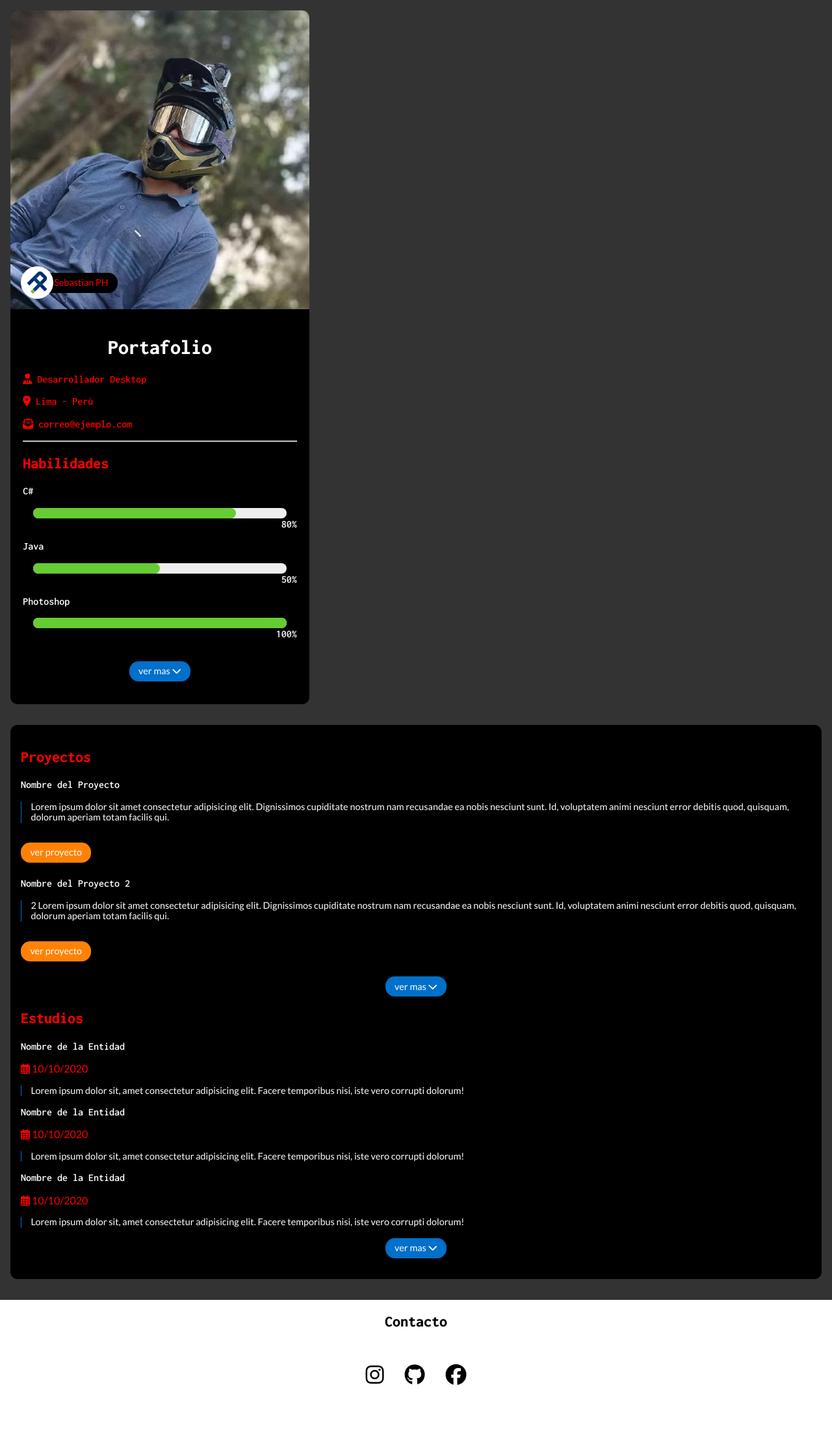
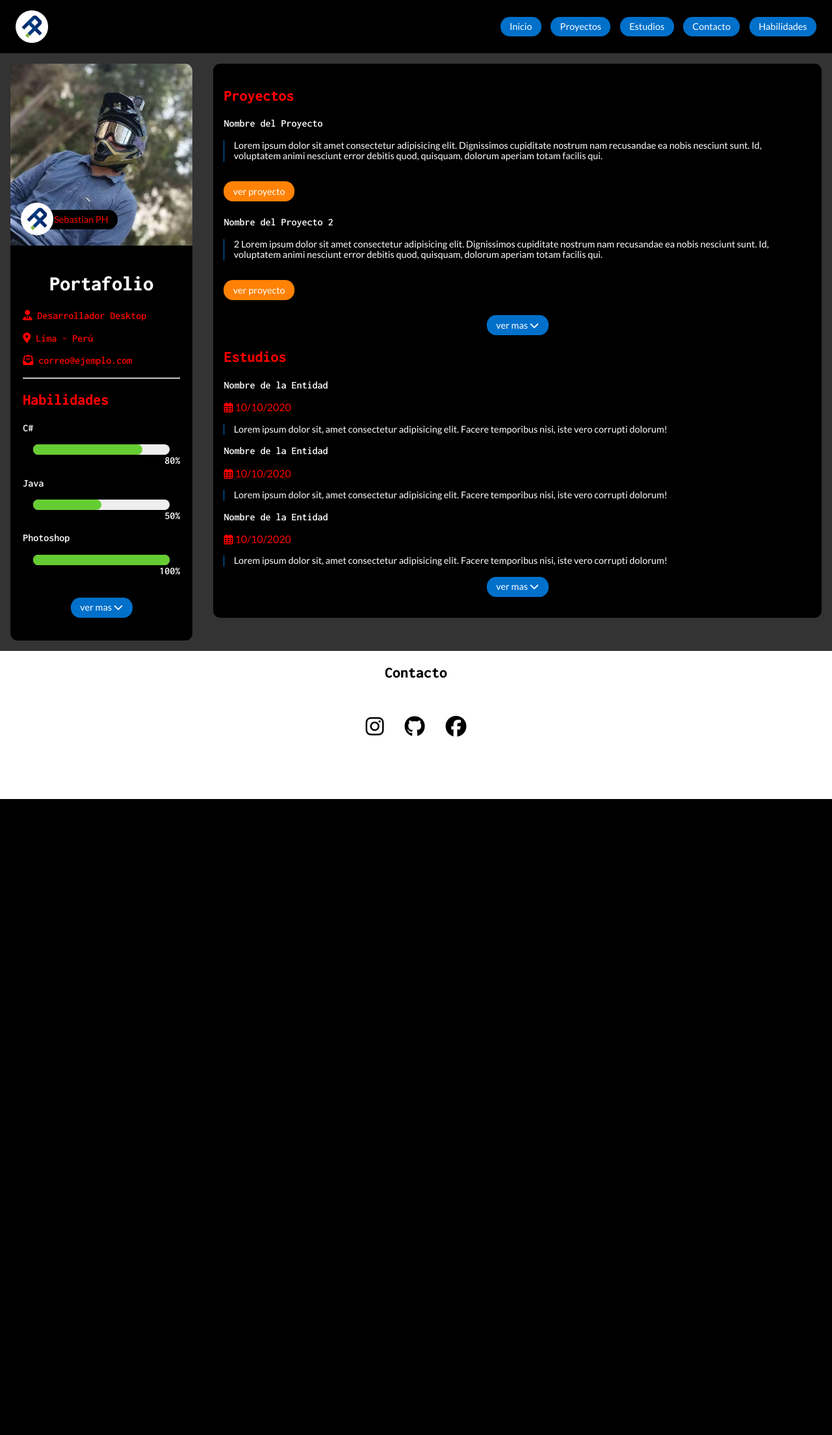
Before and after one commit to jotajotadev/sebastianeph.github.io, a PHP site: page / in a window 1280 px wide. Shown: the top 2209 px of the page at 65% size. After the commit the page ends 1230 px from the top, so only its background shows below. Run offline with PHP 8.4, Linux system fonts and the light colour scheme; some libraries are stand-ins or nearby versions.

Commit message:
Esta es la version Desktop del sitio web

```diff
--- a/css/styles.css
+++ b/css/styles.css
@@ -40,17 +40,54 @@ font-family: 'Lato', sans-serif;
 body {
     background-color: var(--background-color, #333);
 }
+.background-header {
+    background-color: var(--background-items, #000);
+}
+.header {
+    margin: 0 auto;
+    max-width: 1366px; /*ancho de pantalla mas usado actualmente*/
+    background-color: var(--background-items, #000);
+    display: flex;
+    box-sizing: border-box;
+    padding: 1em 1.5em;
+    justify-content: space-between;
+    font-family: 'Lato', sans-serif;
+    align-items: center;
+}
+.logo-header {
+    width: 50px;
+    height: 50px;
+}
+.contenedor-item {
+    display: flex;
+    margin: 0;
+    list-style: none;
+}
+.item a {
+    display: block;
+    padding: 0.5em 1em;
+    color: var(--text-color, #fff);
+    text-decoration: none;
+    background-color: var(--button-color-primary, #0070CA);
+    border-radius: 1em;
+    margin-left: 1em;
+    font-size: 0.9em;
+}
+.item a:hover {
+    background-color: var(--text-color, #fff);
+    font-weight: 800;
+    color: var(--button-color-primary, #0070CA);
+}
 .contenedor-A, .contenedor-B{
     background-color: var( --background-items, #000);
     color: var( --text-color, #fff); /*revisar si se puede optmizar*/
     border-radius: 0.7em;
     margin-right: 1em;
     margin-left: 1em;
-    margin-bottom: 2em;
+    margin-bottom: 1em;
+    margin-top: 1em;
 }
 .contenedor-A {
-    max-width: 460px;
-    margin-top: 1em;
     overflow: hidden;
 }
 .contenedor-foto {
@@ -59,9 +96,8 @@ body {
     flex-direction: column;
     position: relative;
 }
-.contenedor-foto img {
-    width: 100%;
-    max-width: 460px;
+.img-portada {
+    max-width: 100%; /*imagen responsive no borrar*/
 }
 .contenedor-logo {
     position: absolute;
@@ -174,3 +210,13 @@ este comentario divide los estilos de la seccion lateral derecha
     margin: 0.5em;
     font-size: 2em;
 }
+
+@media (min-width:600px){
+    .contenedor-layout {
+        margin: 0 auto;
+        max-width: 1366px;
+        display: flex;
+        justify-content: center;
+        align-items: flex-start;
+    }
+}
--- a/index.html
+++ b/index.html
@@ -13,10 +13,26 @@
 	<link href="https://fonts.googleapis.com/css2?family=Inconsolata:wght@600;800&family=Lato&display=swap" rel="stylesheet">
 </head>
 <body>
+	<div class="background-header">
+		<header class="header">
+			<img src="images/logo-01.png" alt="" class="logo-header">
+			<nav class="navegacion">
+				<ul class="contenedor-item">
+					<li class="item"><a href="#">Inicio</a></li>
+					<li class="item"><a href="#">Proyectos</a></li>
+					<li class="item"><a href="#">Estudios</a></li>
+					<li class="item"><a href="#">Contacto</a></li>
+					<li class="item"><a href="#">Habilidades</a></li>
+				</ul>
+			</nav>
+		</header>
+	</div>
+
+	<div class="contenedor-layout">
 		<main class="contenido-principal">
 			<article class="contenedor-A">
 				<figure class="contenedor-foto">
-				<img src="images/portada.jpg" alt="foto del portafolio">
+					<img class="img-portada" src="images/portada.jpg" alt="foto del portafolio">
 					<div class="contenedor-logo">
 						<img class="logo" src="images/logo-01.png" alt="logo de sebastian">
 					</div>
@@ -97,6 +113,7 @@
 				<p><a class="boton" href="#">ver mas <i class="fas fa-chevron-down"></i></a></p>
 			</article>
 		</div>
+	</div>
 
 	<footer class="pie">
 		<h2 class="sub-titulo">Contacto</h2>
```
Lines whose indentation alone changed are shown as unchanged.
